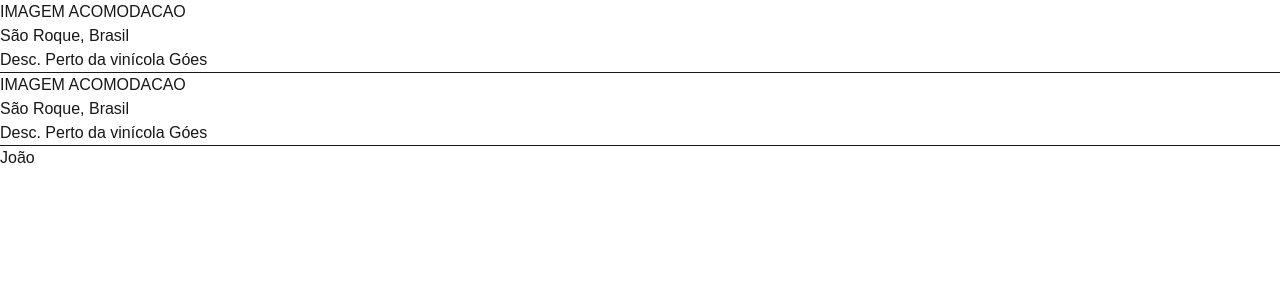
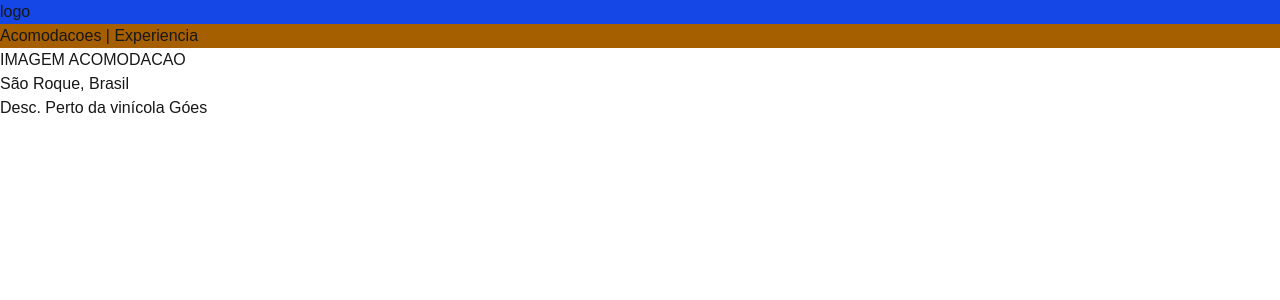
Before and after one commit to andrd-jhon/react-fundamentos, a Next.js app: page /principal in a window 1280 px wide. Shown: the top 300 px of the page. Built offline with nearby package versions, Linux system fonts and the light colour scheme.

Commit message:
Criando uma árvore de componentes.

```diff
--- a/src/app/principal/page.tsx
+++ b/src/app/principal/page.tsx
@@ -1,22 +1,11 @@
-function Acomodacao (){
+import { Acomodacao, Cabecalho, Menu } from "@/components/interface"
+
+export default function Pagina(){
+    const nome = "João"
     return (
         <>
-            <span>IMAGEM ACOMODACAO</span>
-            <h1>São Roque, Brasil</h1>
-            <p>Desc. Perto da vinícola Góes</p>
+            {Cabecalho()}
+            {Acomodacao()}
         </>
     )
 }
-
-export default function Page(){
-    const nome = "João"
-    return (
-        <>
-            {Acomodacao()}
-            <hr />
-            {Acomodacao()}
-            <hr />
-            {nome}
-        </>
-    )
-}
--- a/src/app/usuario/compra/page.tsx
+++ b/src/app/usuario/compra/page.tsx
@@ -1,3 +1,9 @@
-export default function Compra (){
-    return <h1>Página de compras</h1>
+import {Acomodacao} from "@/components/interface"
+
+export default function Pagina (){
+    return (
+        <>
+            {Acomodacao()}
+        </>
+    )
 }
--- /dev/null
+++ b/src/components/interface.tsx
@@ -0,0 +1,26 @@
+export function Acomodacao (){
+    return (
+        <>
+            <span>IMAGEM ACOMODACAO</span>
+            <h1>São Roque, Brasil</h1>
+            <p>Desc. Perto da vinícola Góes</p>
+        </>
+    )
+}
+
+export function Cabecalho (){
+    return (
+        <div className="bg-blue-700">
+            <h1>logo</h1>
+            {Menu ()}
+        </div>
+    )
+}
+
+export function Menu (){
+    return (
+        <div className="bg-yellow-700">
+            Acomodacoes | Experiencia
+        </div>
+    )
+}
```
